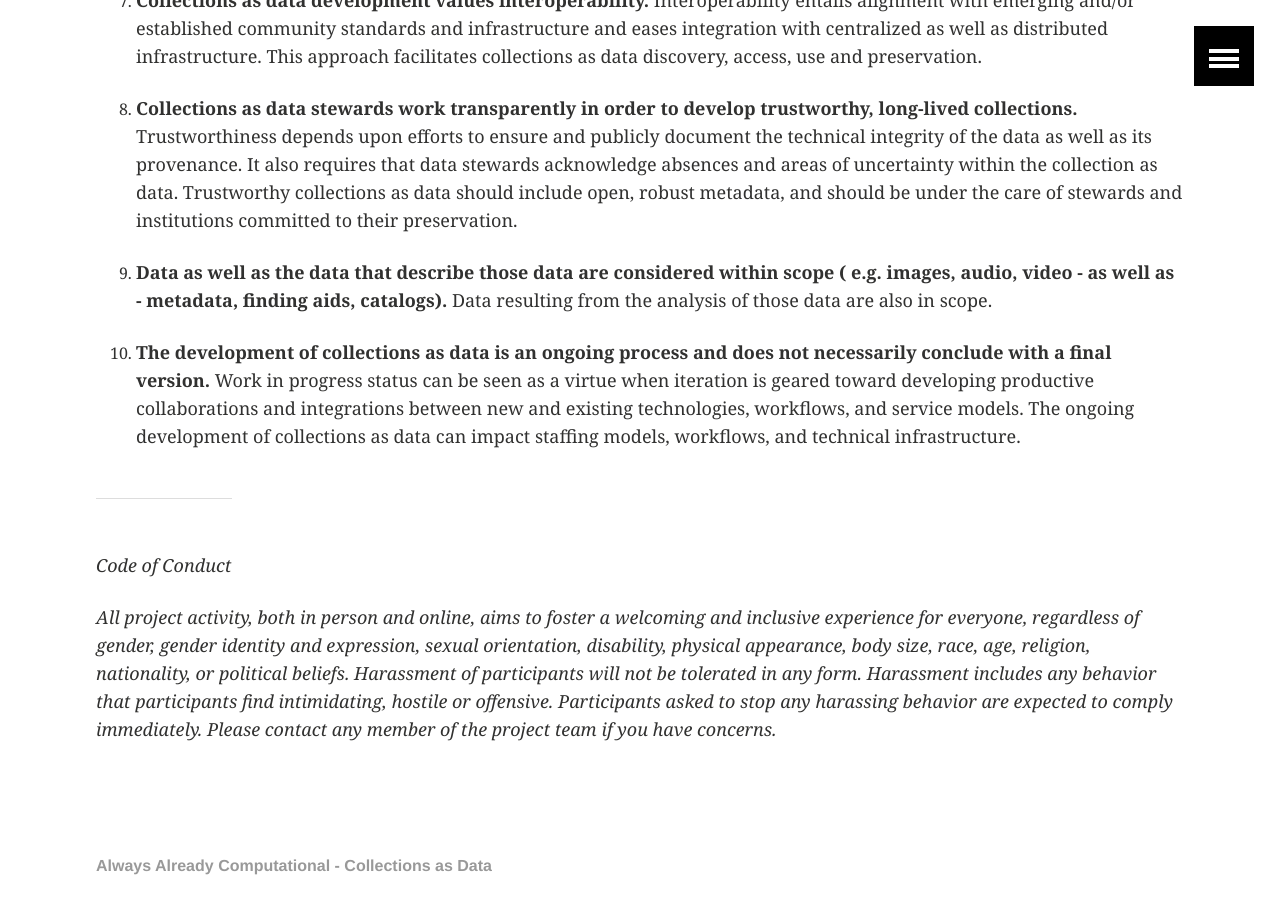
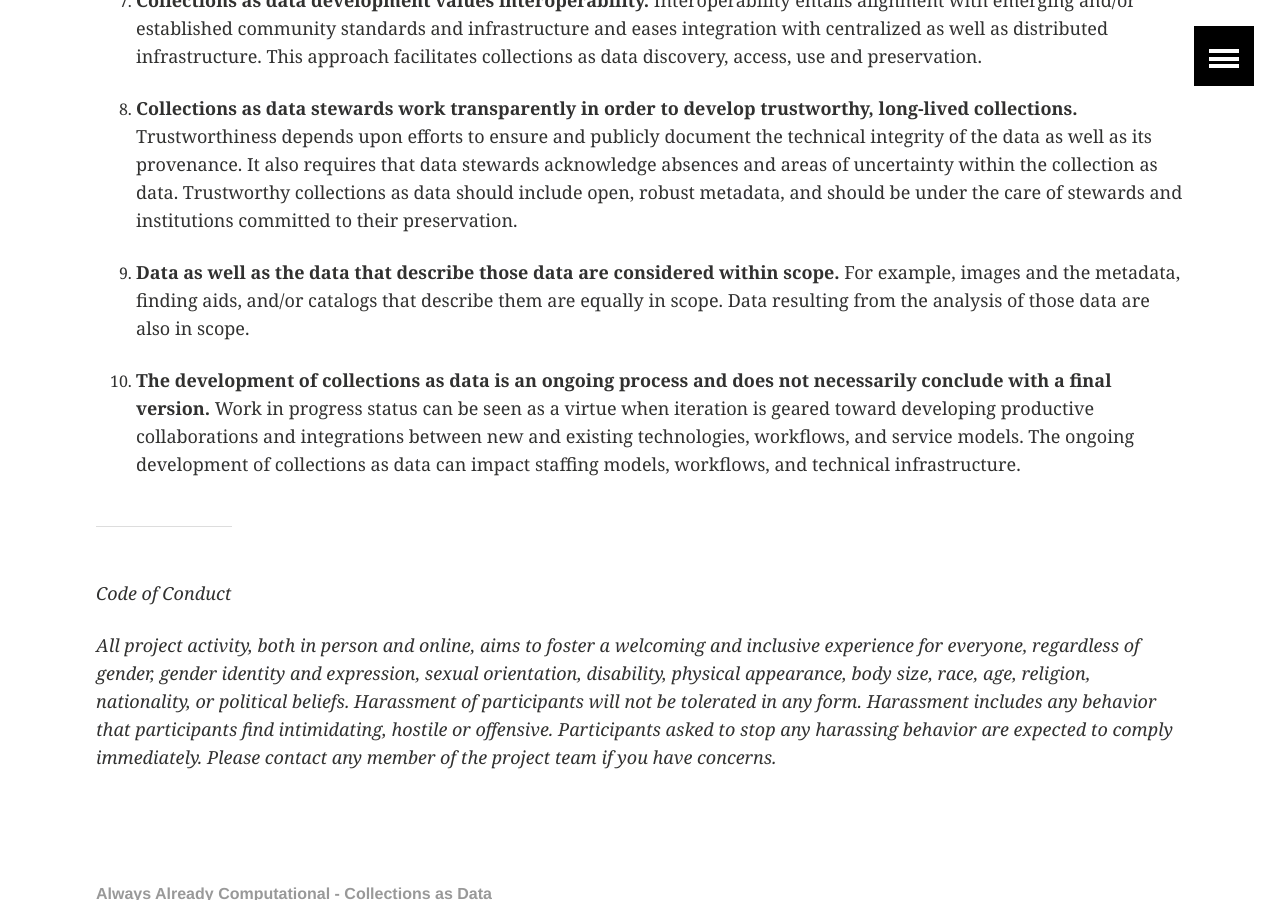
Before and after one commit to collectionsasdata/collectionsasdata.github.io, a Jekyll site: the page built from statement.markdown, in a window 1280 px wide and 900 px high, scrolled down 2735 px. Built offline with Jekyll 4.4.1, drawn with Linux system fonts in a browser that asks for light colours; a script that is not in the unit is left out.

Commit message:
Update statement.markdown

```diff
--- a/statement.markdown
+++ b/statement.markdown
@@ -36,7 +36,7 @@ Ethical concerns are integral to collections as data. Collections as data should
 
 8. **Collections as data stewards work transparently in order to develop trustworthy, long-lived collections.** Trustworthiness depends upon efforts to ensure and publicly document the technical integrity of the data as well as its provenance. It also requires that data stewards acknowledge absences and areas of uncertainty within the collection as data. Trustworthy collections as data should include open, robust metadata, and should be under the care of stewards and institutions committed to their preservation.
 
-9. **Data as well as the data that describe those data are considered within scope ( e.g. images, audio, video - as well as - metadata, finding aids, catalogs).** Data resulting from the analysis of those data are also in scope.
+9. **Data as well as the data that describe those data are considered within scope.** For example, images and the metadata, finding aids, and/or catalogs that describe them are equally in scope. Data resulting from the analysis of those data are also in scope.
 
 10. **The development of collections as data is an ongoing process and does not necessarily conclude with a final version.** Work in progress status can be seen as a virtue when iteration is geared toward developing productive collaborations and integrations between new and existing technologies, workflows, and service models. The ongoing development of collections as data can impact staffing models, workflows, and technical infrastructure.
 
@@ -45,6 +45,3 @@ Ethical concerns are integral to collections as data. Collections as data should
 *Code of Conduct*
 
 *All project activity, both in person and online, aims to foster a welcoming and inclusive experience for everyone, regardless of gender, gender identity and expression, sexual orientation, disability, physical appearance, body size, race, age, religion, nationality, or political beliefs. Harassment of participants will not be tolerated in any form. Harassment includes any behavior that participants find intimidating, hostile or offensive. Participants asked to stop any harassing behavior are expected to comply immediately. Please contact any member of the project team if you have concerns.*
-
-
-<script async defer src="https://hypothes.is/embed.js"></script>
```
